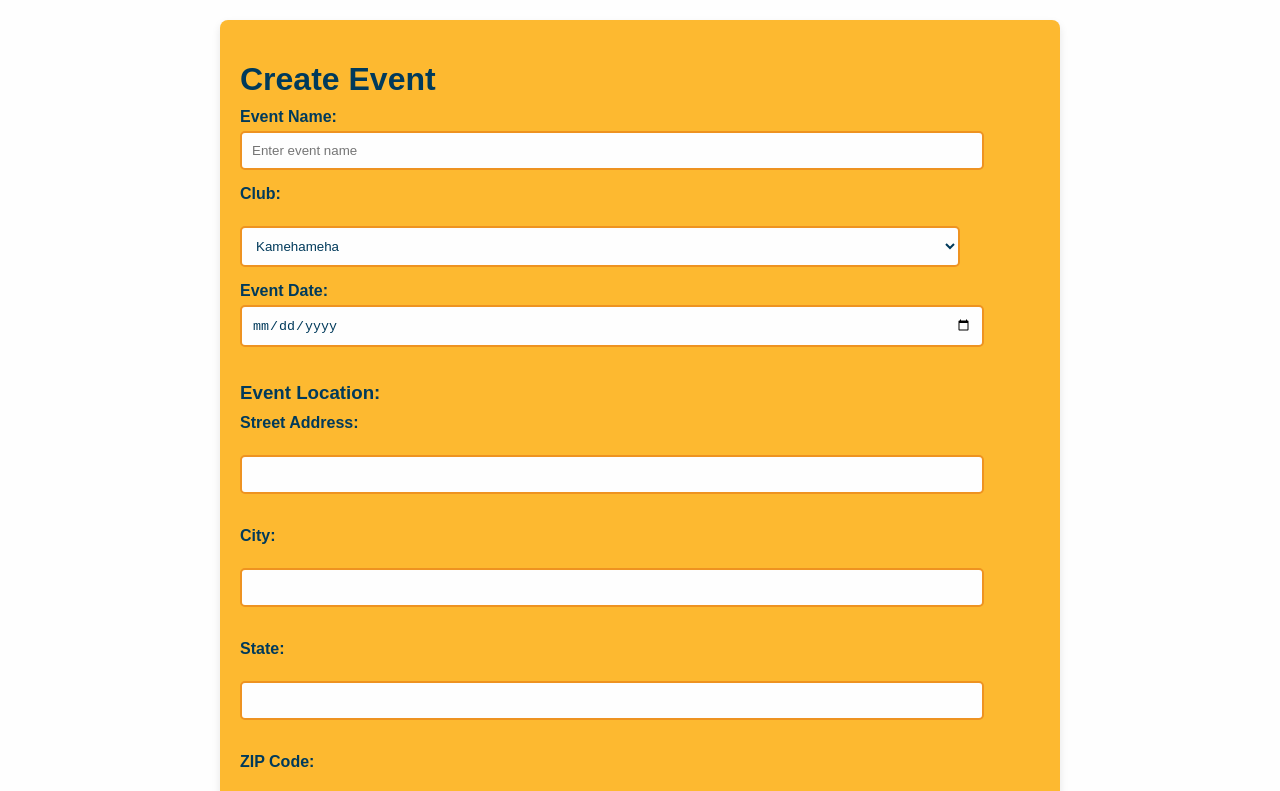
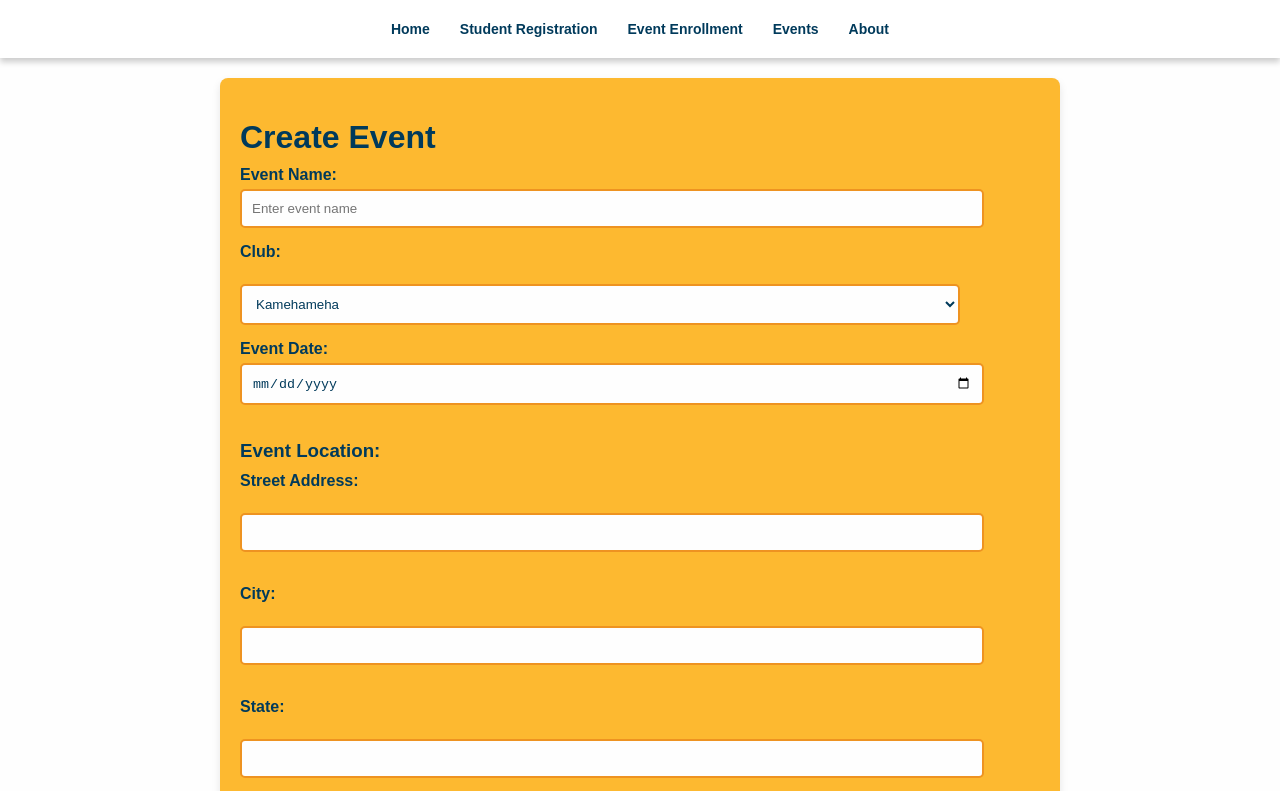
Before and after one commit to Etodo/Etodo.github.io, a website: page EventCreate.html in a window 1280 px wide. Shown: the top 791 px of the page. Drawn offline with Linux system fonts and the light colour scheme.

Commit message:
Update EventCreate.html

```diff
--- a/EventCreate.html
+++ b/EventCreate.html
@@ -6,6 +6,14 @@
     <title>Create Event</title>
     <link rel="stylesheet" type="text/css" href="newcss.css">
 </head>
+    <nav class="nav-bar">
+            <ul class="nav-links">
+                <li><a href="index.html">Home</a></li>
+                <li><a href="StuRegistration.html">Student Registration</a></li>
+                <li><a href="StuEnroll.html">Event Enrollment</a></li>
+                <li><a href="">Events</a></li>
+                <li><a href="https://younglife.org/">About</a></li>
+        </nav>
 <body>
     <form action="ThankYOU.html" id="eventCreation" method="post">
         <h1>Create Event</h1>
```
